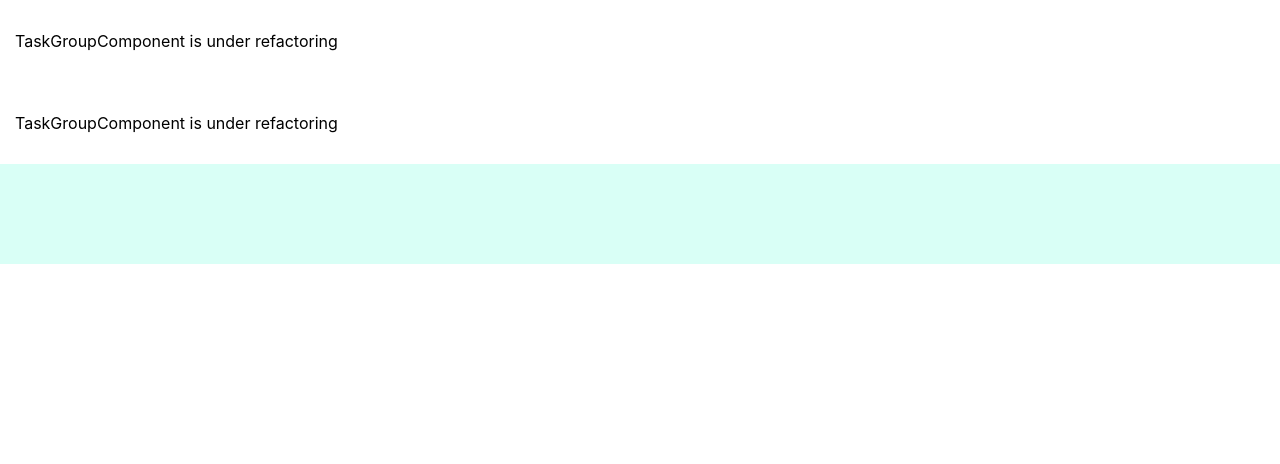
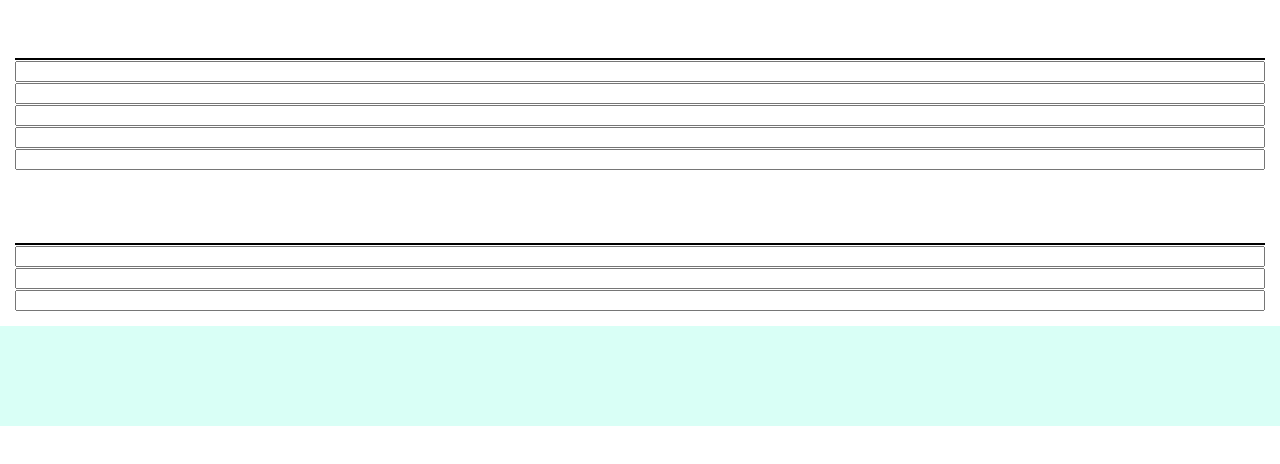
Before and after one commit to maksnester/tomatello, a React app: page / in a window 1280 px wide. Shown: the top 464 px of the page. Built offline with nearby package versions, Linux system fonts and the light colour scheme.

Commit message:
fix(GroupContainer, TaskContainer): use FakeDataProvider

```diff
--- a/src/components/FakeDataProvider.ts
+++ b/src/components/FakeDataProvider.ts
@@ -1,14 +1,15 @@
-export interface Task {
+export type Task = {
   id: string
   value: string
 }
 
-export interface GroupOfTasks {
+export type GroupOfTasks = {
   id: string
+  title: string
   itemsById: { [id: string]: Task }
 }
 
-export interface GroupsDictionary {
+export type GroupsDictionary = {
   [id: string]: GroupOfTasks
 }
 
@@ -17,37 +18,56 @@ export class FakeDataProvider {
 
   constructor() {
     this.fakeData = {
-      groupId1: this.createGroupOfTasks('groupId1', 5),
-      groupId2: this.createGroupOfTasks('groupId2', 3),
+      groupId1: FakeDataProvider.createGroupOfTasks('groupId1', 5),
+      groupId2: FakeDataProvider.createGroupOfTasks('groupId2', 3),
     }
+    this.updateGroup = this.updateGroup.bind(this)
   }
 
   getGroups(): GroupsDictionary {
     return this.fakeData
   }
 
-  updateTask(groupId: string, taskId: string, newValue: string): void {
-    this.fakeData[groupId].itemsById[taskId] = {
-      ...this.fakeData[groupId].itemsById[taskId],
-      value: newValue,
-    }
+  addTask(groupId: string): void {
+    const newTask = FakeDataProvider.createTaskItem()
+    this.fakeData[groupId].itemsById[newTask.id] = newTask
   }
 
-  private createGroupOfTasks(
-    id = `groupId${Math.random()}`,
-    countOfTasks: number
+  addGroup(): void {
+    const newGroup = FakeDataProvider.createGroupOfTasks()
+    this.fakeData[newGroup.id] = newGroup
+  }
+
+  updateGroup(groupId: string, newValue: GroupOfTasks): void {
+    this.fakeData[groupId] = newValue
+  }
+
+  // updateTask(groupId: string, taskId: string, newValue: string): void {
+  //   this.fakeData[groupId].itemsById[taskId] = {
+  //     ...this.fakeData[groupId].itemsById[taskId],
+  //     value: newValue,
+  //   }
+  // }
+
+  private static createGroupOfTasks(
+    id: string = `groupId${Math.random()}`,
+    countOfTasks: number = 5
   ): GroupOfTasks {
     return {
       id,
-      itemsById: new Array(countOfTasks).reduce(acc => {
+      title: '',
+      itemsById: Array.from(Array(countOfTasks)).reduce(acc => {
         const id = `taskId${Math.random().toString()}`
-        acc[id] = this.createTaskItem(id)
+        acc[id] = FakeDataProvider.createTaskItem(id)
         return acc
       }, {}),
     }
   }
 
-  private createTaskItem(id = `taskId${Math.random()}`, value = ''): Task {
+  private static createTaskItem(
+    id: string = `taskId${Math.random()}`,
+    value: string = ''
+  ): Task {
     return {
       id,
       value,
--- a/src/components/GroupContainer.tsx
+++ b/src/components/GroupContainer.tsx
@@ -1,7 +1,11 @@
 import React, { Component } from 'react'
 import { TaskGroup } from './TaskGroup'
 import injectSheet, { ClassNameMap } from 'react-jss'
-import { FakeDataProvider, GroupsDictionary } from './FakeDataProvider'
+import {
+  FakeDataProvider,
+  GroupOfTasks,
+  GroupsDictionary,
+} from './FakeDataProvider'
 
 const fakeDataProvider = new FakeDataProvider()
 
@@ -12,11 +16,11 @@ const styles = {
   },
 }
 
-interface Props {
+type Props = {
   classes: ClassNameMap<keyof typeof styles>
 }
 
-interface State {
+type State = {
   groups: GroupsDictionary
 }
 
@@ -28,17 +32,40 @@ export class GroupContainerComponent extends Component<Props, State> {
     }
   }
 
+  onChangeGroup = (groupId: string, newValue: GroupOfTasks): void => {
+    fakeDataProvider.updateGroup(groupId, newValue)
+    if (
+      newValue &&
+      !Object.values(this.state.groups[groupId].itemsById).some(
+        task => !task.value
+      )
+    ) {
+      fakeDataProvider.addTask(groupId)
+    }
+
+    this.setState(() => {
+      return {
+        groups: fakeDataProvider.getGroups(),
+      }
+    })
+  }
+
   onAddGroupClicked = () => {
     // add group ...
   }
 
   render() {
+    console.log(this.state)
     const { classes } = this.props
 
     return (
       <div>
         {Object.values(this.state.groups).map((group, id) => (
-          <TaskGroup key={id} group={group} />
+          <TaskGroup
+            key={id}
+            group={group}
+            onChangeGroup={this.onChangeGroup}
+          />
         ))}
 
         <div className={classes.addGroup} />
--- a/src/components/TaskGroup.tsx
+++ b/src/components/TaskGroup.tsx
@@ -1,7 +1,7 @@
 import React from 'react'
 import injectSheet, { ClassNameMap } from 'react-jss'
 import cn from 'classnames'
-import { GroupOfTasks } from './FakeDataProvider'
+import { GroupOfTasks, Task } from './FakeDataProvider'
 
 const styles = {
   taskGroup: {
@@ -24,41 +24,64 @@ const styles = {
   },
 }
 
-interface Props {
+type Props = {
   classes: ClassNameMap<keyof typeof styles>
   className?: string
   group: GroupOfTasks
+  onChangeGroup: (groupId: string, newValue: GroupOfTasks) => void
 }
 
 const TaskGroupComponent: React.FC<Props> = props => {
+  const { group, className, classes } = props
+
+  const onChangeGroupTitle = (newTitleValue: string) => {
+    props.onChangeGroup(group.id, {
+      ...group,
+      title: newTitleValue,
+    })
+  }
+
+  const onChangeTask = (taskId: string, newTaskValue: string) => {
+    props.onChangeGroup(group.id, {
+      ...group,
+      itemsById: {
+        ...group.itemsById,
+        [taskId]: {
+          ...group.itemsById[taskId],
+          value: newTaskValue,
+        },
+      },
+    })
+  }
+
+  const onBlurTask = (task: Task) => {
+    const trimmed = task.value.trim()
+    if (trimmed !== task.value) {
+      onChangeTask(task.id, task.value.trim())
+    }
+  }
+
   return (
-    <div className={cn(props.className, props.classes.taskGroup)}>
-      <p>TaskGroupComponent is under refactoring</p>
+    <div className={cn(className, classes.taskGroup)}>
+      <div className={classes.groupTitle}>
+        <input
+          value={group.title}
+          onChange={e => onChangeGroupTitle(e.target.value)}
+        />
+      </div>
+      {Object.values(group.itemsById).map(task => (
+        <React.Fragment key={task.id}>
+          <input
+            type="text"
+            value={task.value}
+            onChange={e => onChangeTask(task.id, e.target.value)}
+            onBlur={() => onBlurTask(task)}
+          />
+          <br />
+        </React.Fragment>
+      ))}
     </div>
   )
 }
 
-/*
-
-<p>TaskGroupComponent is under refactoring</p>
-      <div className={props.classes.groupTitle}>
-        <input
-          value={groupTitle}
-          onChange={e => setGroupTitle(e.target.value)}
-        />
-      </div>
-      {tasks.items.map((task, i) => (
-        <React.Fragment key={i}>
-          <input
-            type="text"
-            value={task}
-            onChange={e => updateTask(e.target.value, i)}
-            onBlur={() => updateTask(tasks.items[i].trim(), i)}
-          />
-          <br />
-        </React.Fragment>
-      ))}
-
- */
-
 export const TaskGroup = injectSheet(styles)(TaskGroupComponent)
```
